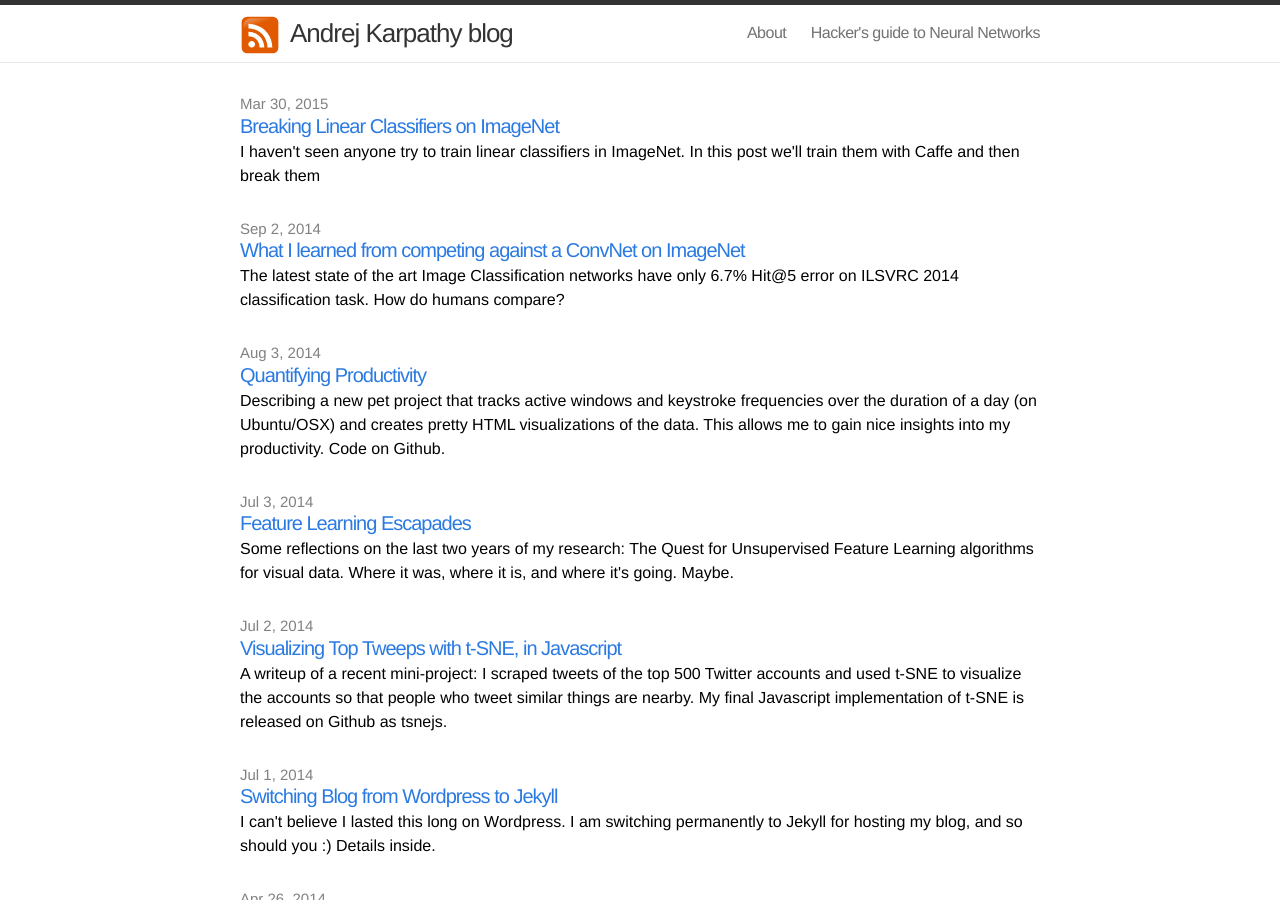
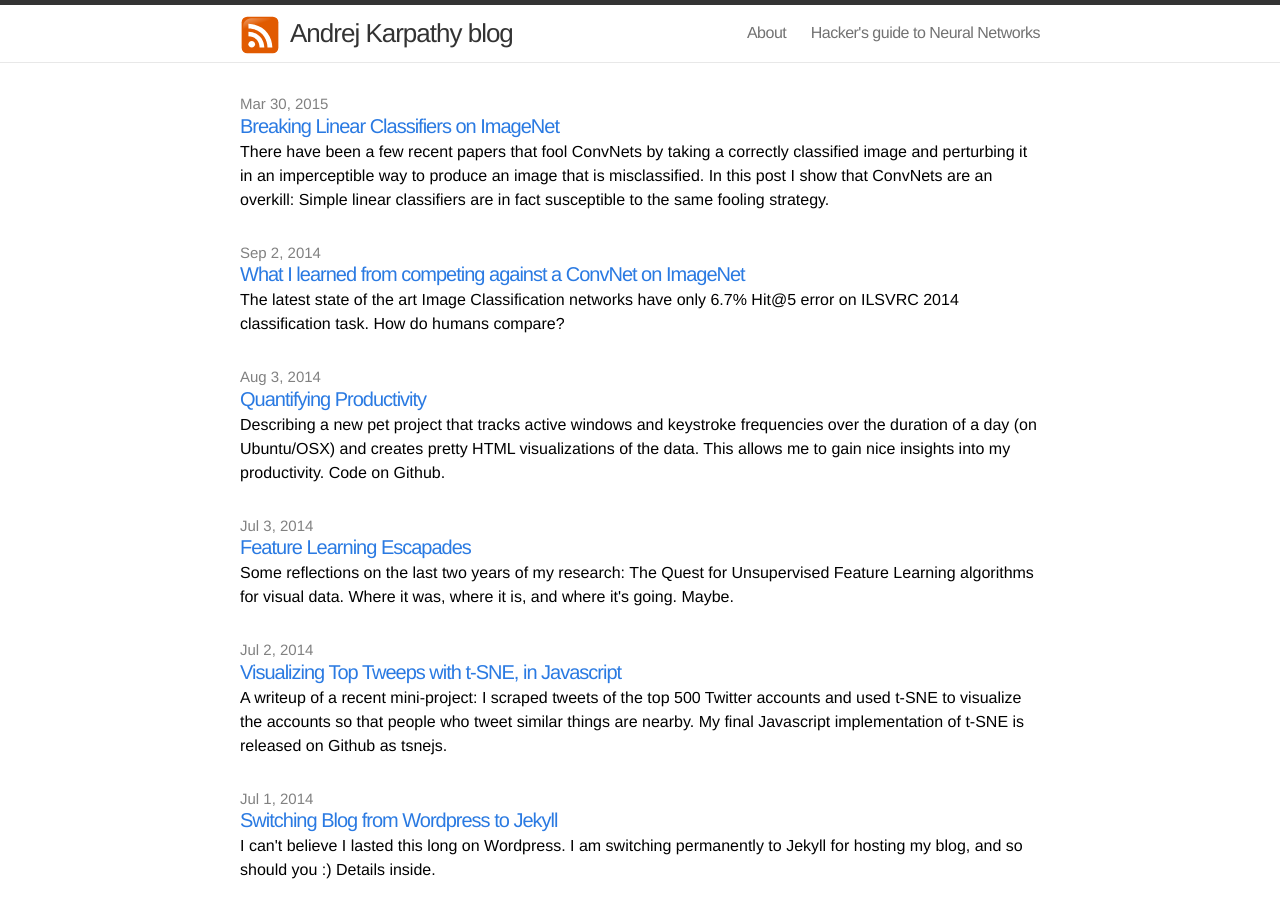
Before and after one commit to karpathy/karpathy.github.io, a Jekyll site: the page built from index.html, in a window 1280 px wide and 900 px high. Built offline with Jekyll 4.4.1, drawn with Linux system fonts in a browser that asks for light colours; Markdown is read by kramdown in place of the engine named in the settings.

```diff
--- a/_posts/2015-03-30-breaking-convnets.markdown
+++ b/_posts/2015-03-30-breaking-convnets.markdown
@@ -2,7 +2,7 @@
 layout: post
 comments: true
 title:  "Breaking Linear Classifiers on ImageNet"
-excerpt: "I haven't seen anyone try to train linear classifiers in ImageNet. In this post we'll train them with Caffe and then break them"
+excerpt: "There have been a few recent papers that fool ConvNets by taking a correctly classified image and perturbing it in an imperceptible way to produce an image that is misclassified. In this post I show that ConvNets are an overkill: Simple linear classifiers are in fact susceptible to the same fooling strategy."
 date:   2015-03-30 20:00:00
 mathjax: true
 ---
```
